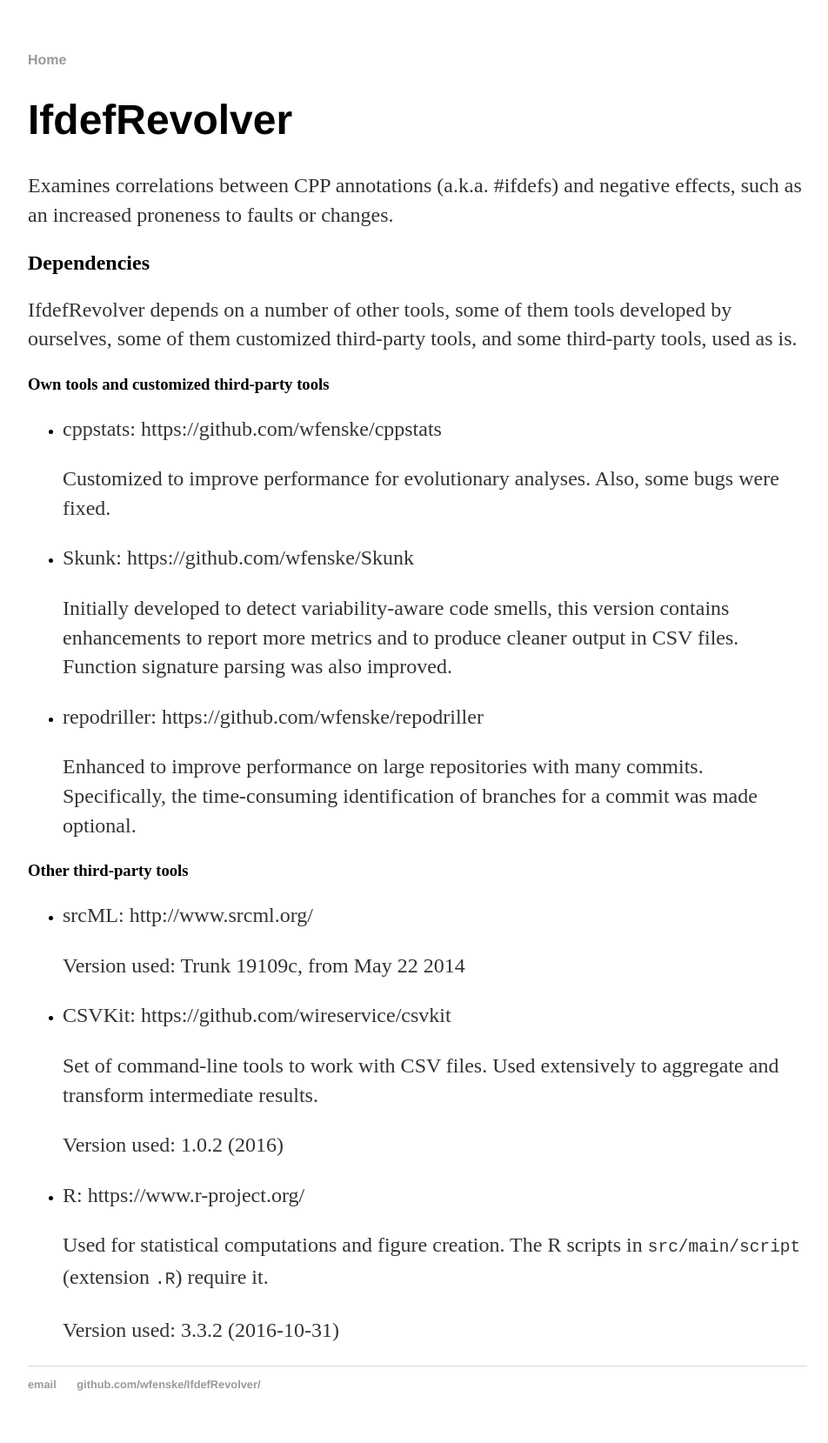
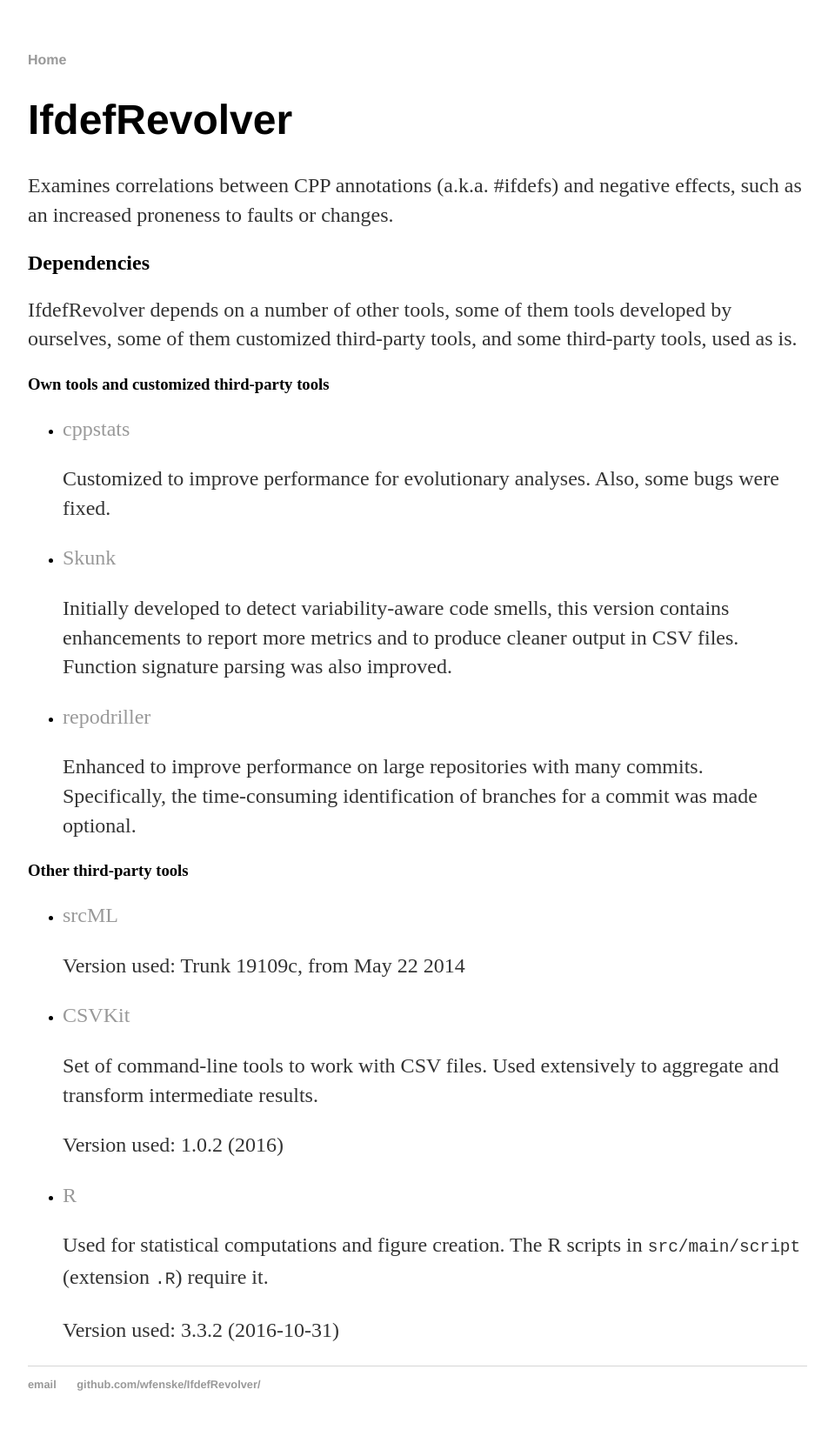
Before and after one commit to wfenske/IfdefRevolver, a Jekyll site: the page built from docs/ifdefs-vs-changes/toolsupport.md, in a window 1280 px wide. Shown: the whole page at 87% size, without its empty margins (160-1112 px from the left). Built offline with Jekyll 4.4.1, drawn with Linux system fonts in a browser that asks for light colours.

Commit message:
Fixed links

```diff
--- a/docs/ifdefs-vs-changes/toolsupport.md
+++ b/docs/ifdefs-vs-changes/toolsupport.md
@@ -16,19 +16,19 @@
 
 ### Own tools and customized third-party tools
 
-* cppstats: https://github.com/wfenske/cppstats
+* [cppstats](https://github.com/wfenske/cppstats)
 
   Customized to improve performance for evolutionary analyses.  Also,
   some bugs were fixed.
 
-* Skunk: https://github.com/wfenske/Skunk
+* [Skunk](https://github.com/wfenske/Skunk)
 
   Initially developed to detect variability-aware code smells, this
   version contains enhancements to report more metrics and to produce
   cleaner output in CSV files.  Function signature parsing was also
   improved.
 
-* repodriller: https://github.com/wfenske/repodriller
+* [repodriller](https://github.com/wfenske/repodriller)
 
   Enhanced to improve performance on large repositories with many
   commits.  Specifically, the time-consuming identification of
@@ -36,18 +36,18 @@
 
 ### Other third-party tools
 
-* srcML: http://www.srcml.org/
+* [srcML](http://www.srcml.org/)
 
   Version used: Trunk 19109c, from May 22 2014
 
-* CSVKit: https://github.com/wireservice/csvkit
+* [CSVKit](https://github.com/wireservice/csvkit)
 
   Set of command-line tools to work with CSV files.  Used extensively
   to aggregate and transform intermediate results.
 
   Version used: 1.0.2 (2016)
 
-* R: https://www.r-project.org/
+* [R](https://www.r-project.org/)
 
   Used for statistical computations and figure creation.  The R
   scripts in `src/main/script` (extension `.R`) require it.
```
